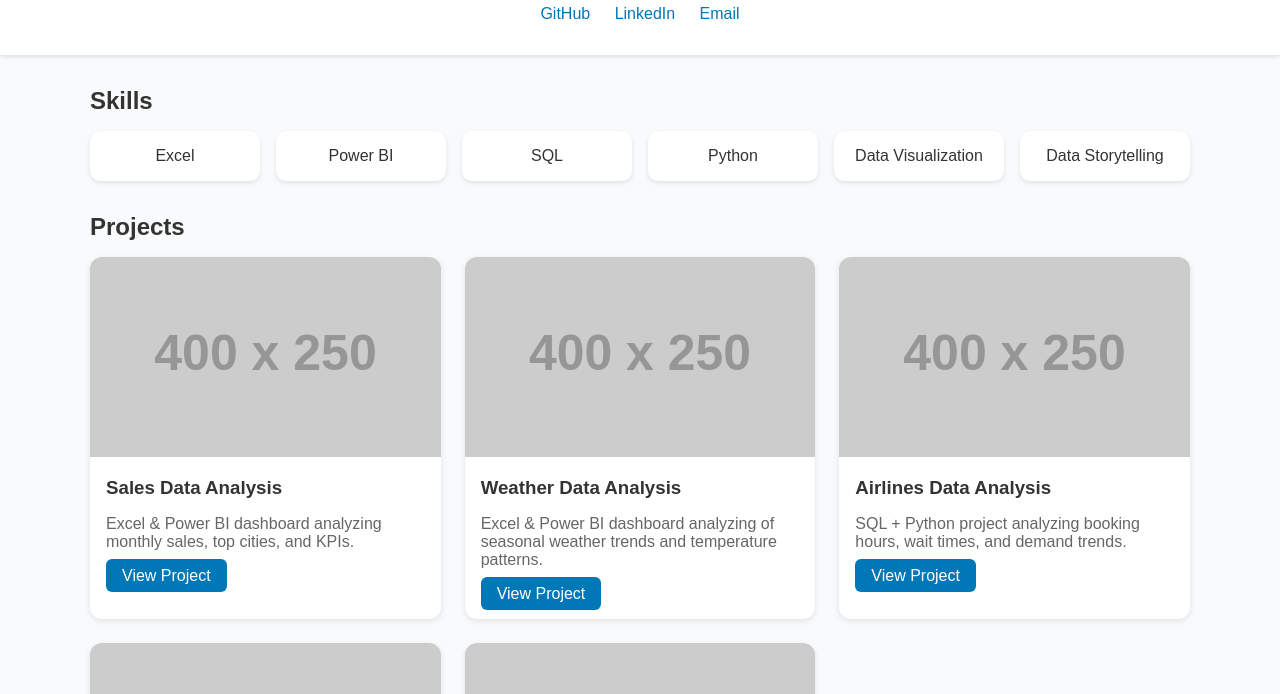
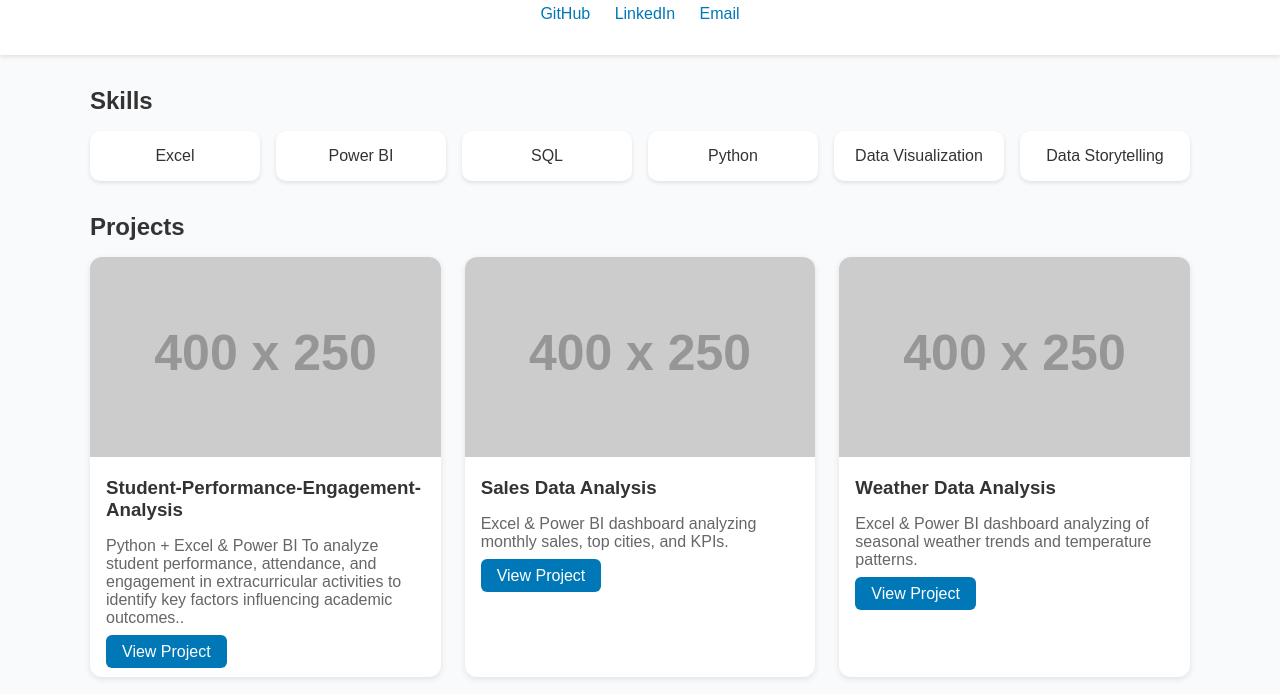
Before and after one commit to Siddaling1/Portfolio, a plain HTML site: page index.html in a window 1280 px wide. Shown: the part 106-800 px from the top of the page. Drawn offline with Linux system fonts and the light colour scheme; placeholder pictures from the web are drawn by us.

Commit message:
Update index.html

```diff
--- a/index.html
+++ b/index.html
@@ -60,6 +60,12 @@
   <script>
     const projects = [
       {
+        title: "Student-Performance-Engagement-Analysis",
+        description: "Python + Excel & Power BI To analyze student performance, attendance, and engagement in extracurricular activities to identify key factors influencing academic outcomes..",
+        link: "https://github.com/Siddaling1/Student-Performance-Engagement-Analysis",
+        image: "https://via.placeholder.com/400x250.png?text=Sales+Dashboard"
+      },
+      {
         title: "Sales Data Analysis",
         description: "Excel & Power BI dashboard analyzing monthly sales, top cities, and KPIs.",
         link: "https://github.com/Siddaling1/Sales-Data-Analysis-project",
```
